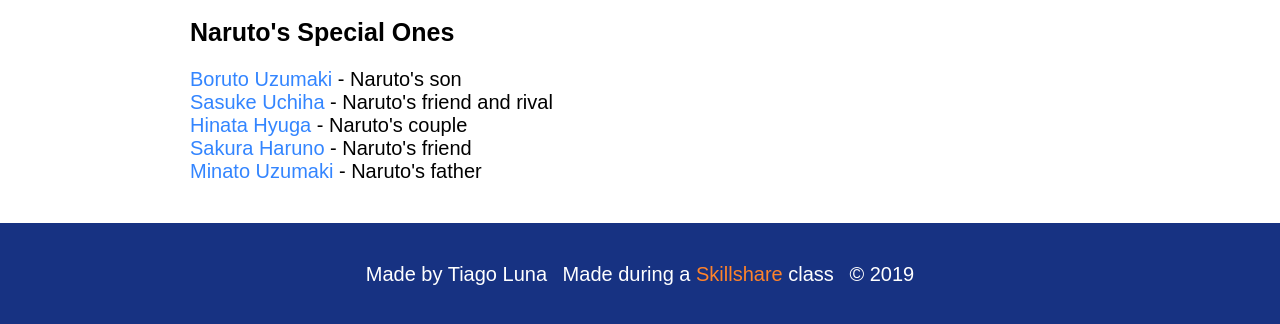
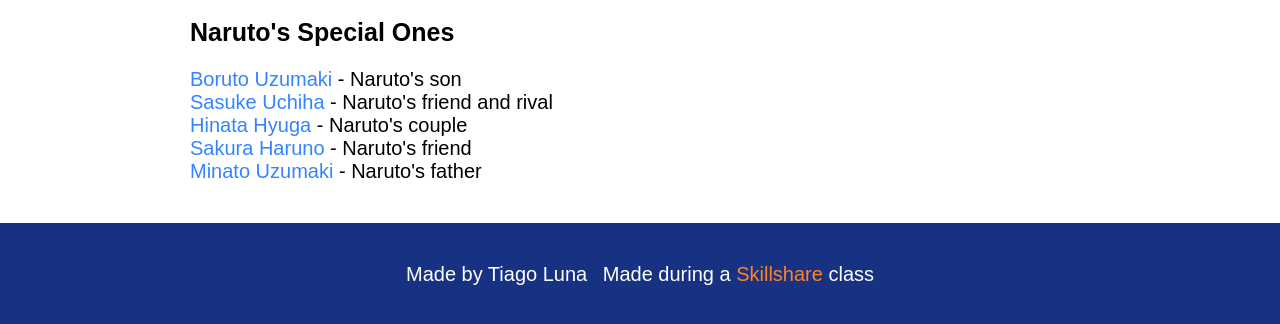
Before and after one commit to Waripolo1/cartoon-hero, a plain HTML site: page index.html in a window 1280 px wide. Shown: the part 1300-1624 px from the top of the page. Drawn offline with Linux system fonts and the light colour scheme.

Commit message:
arreglo cosas sukis

```diff
--- a/css/hero.css
+++ b/css/hero.css
@@ -9,7 +9,7 @@ div img{width: 900px; margin: 10px; margin-bottom: 0px}
 img .big-image{max-width: 100%;}
 p.caption{font-size: 14px; color: #666666;font-style: italic;}
 ul{list-style: none; padding: 0; margin: 0; font-size: 20px;}
-	a{text-decoration: none; color: #3385ff	;}
+a{text-decoration: none; color: #3385ff	;}
 footer{margin-top: 40px; padding: 40px 20px; background-color: #173282; color: #ffffff}
 footer a{color: #ff832a}
 footer ul{text-align: center;}
--- a/index.html
+++ b/index.html
@@ -36,7 +36,6 @@
 			<ul>
 				<li>Made by Tiago Luna</li>
 				<li>Made during a <a href=" https://www.skillshare.com" target="_blank" title="Visit the Skillshare website">Skillshare</a> class</li>
-				<li>&copy; 2019</li>
 			</ul>
 		</footer>
 	</div>
```
